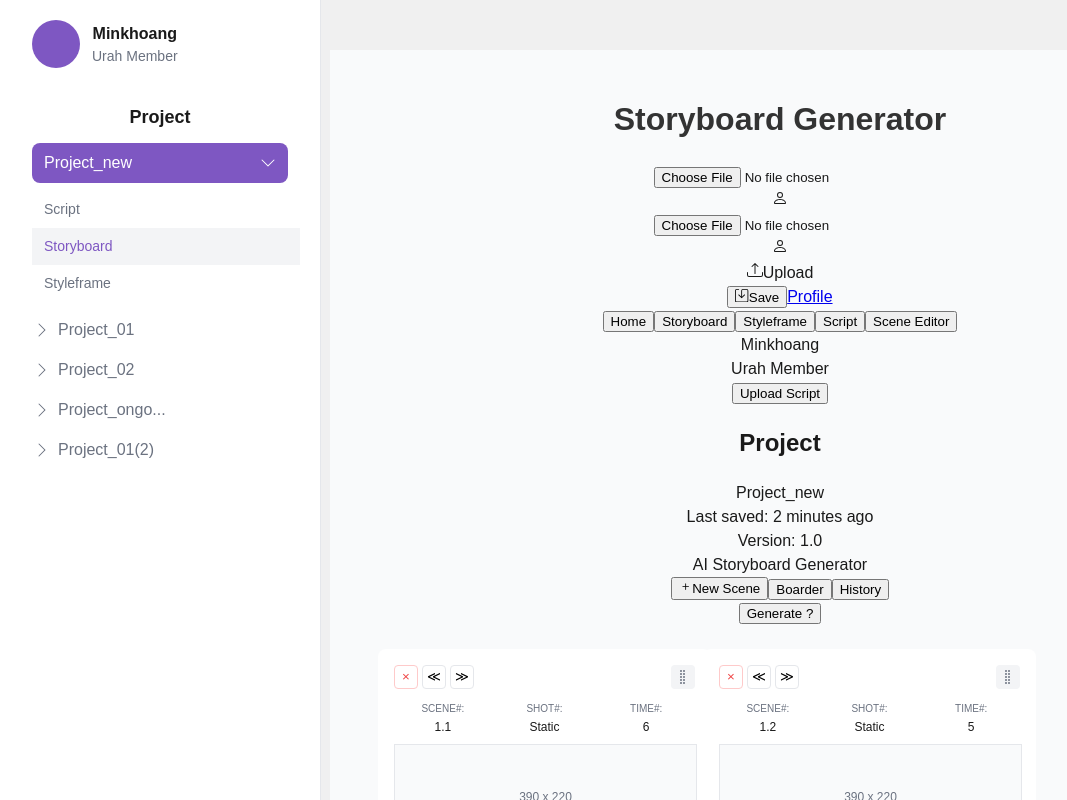
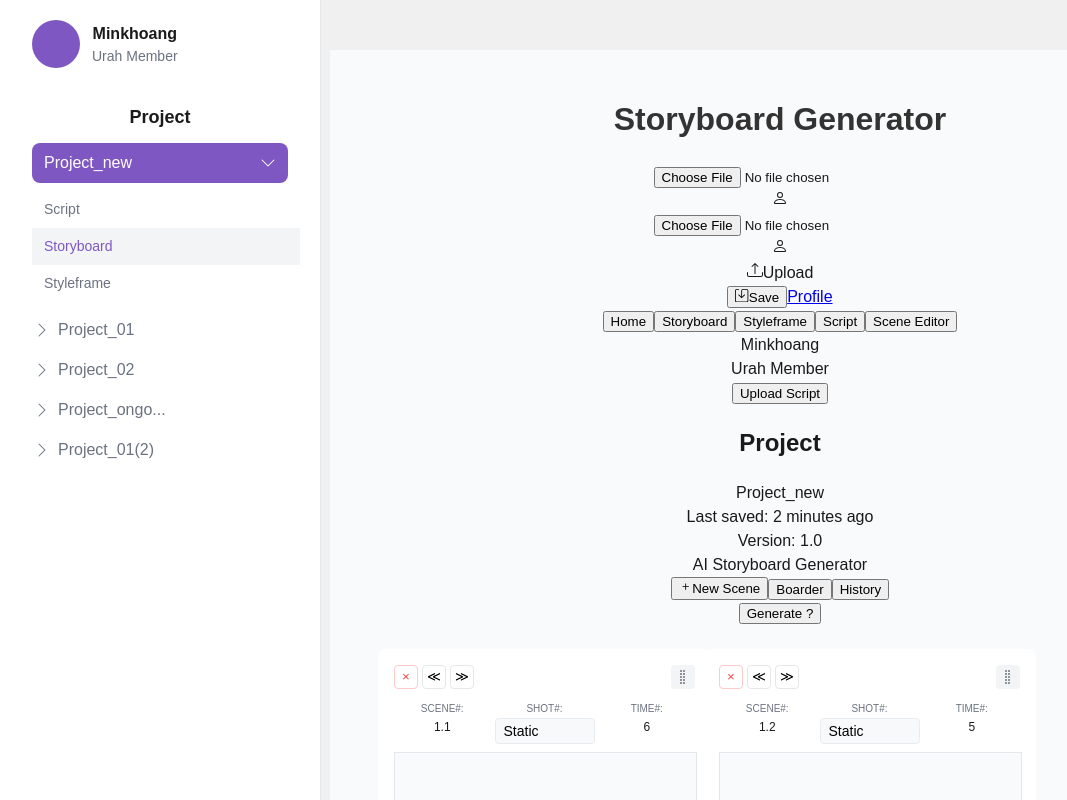
Before and after one commit to quangzz/storyboard, a React (Create React App) app: page /drag-drop in a window 1280 px wide. Shown: the top 800 px of the page, without its empty margins (0-1067 px from the left). Built offline with nearby package versions, Linux system fonts and the light colour scheme.

Commit message:
first commit

```diff
--- a/src/pages/DragDropPage.jsx
+++ b/src/pages/DragDropPage.jsx
@@ -8,6 +8,20 @@ import Header from '../components/Header';
 import '../styles/DragDrop.css';
 
 const Scene = ({ scene, index, onDelete, onEdit, onImageChange, onAudioUpload, onDeleteAudio, editingScene, tempDescription, tempVoiceOver, setTempDescription, setTempVoiceOver, handleSave }) => {
+  const [showShotOptions, setShowShotOptions] = useState(false);
+
+  const shotOptions = [
+    'Static',
+    'Zoom-out ►',
+    'Zoom-in ►',
+    'Zoom-out end'
+  ];
+
+  const handleShotChange = (newShot) => {
+    onEdit(scene.id, 'shot', newShot);
+    setShowShotOptions(false);
+  };
+
   return (
     <div className="scene-card">
       <div className="scene-header">
@@ -31,7 +45,27 @@ const Scene = ({ scene, index, onDelete, onEdit, onImageChange, onAudioUpload, o
         </div>
         <div className="scene-info-item">
           <div className="scene-info-label">SHOT#:</div>
-          <div>{scene.shot}</div>
+          <div className="shot-dropdown-container">
+            <button
+              className="shot-button"
+              onClick={() => setShowShotOptions(!showShotOptions)}
+            >
+              {scene.shot || 'Static'}
+            </button>
+            {showShotOptions && (
+              <div className="shot-options">
+                {shotOptions.map((option) => (
+                  <button
+                    key={option}
+                    className={`shot-option ${scene.shot === option ? 'active' : ''}`}
+                    onClick={() => handleShotChange(option)}
+                  >
+                    {option}
+                  </button>
+                ))}
+              </div>
+            )}
+          </div>
         </div>
         <div className="scene-info-item">
           <div className="scene-info-label">TIME#:</div>
@@ -322,6 +356,17 @@ const DragDropPage = () => {
     setScenes(newScenes);
   };
 
+  const handleShotChange = (sceneId, newShot) => {
+    setScenes(prevScenes =>
+      prevScenes.map(scene =>
+        scene.id === sceneId
+          ? { ...scene, shot: newShot }
+          : scene
+      )
+    );
+    addToHistory('Update Shot', `Changed shot to ${newShot}`);
+  };
+
   return (
     <div className="app-container">
       {/* Sidebar */}
@@ -515,7 +560,19 @@ const DragDropPage = () => {
                               scene={scene}
                               index={index}
                               onDelete={handleDeleteScene}
-                              onEdit={handleEdit}
+                              onEdit={(sceneId, field, value) => {
+                                if (field === 'shot') {
+                                  handleShotChange(sceneId, value);
+                                } else {
+                                  setScenes(prevScenes =>
+                                    prevScenes.map(scene =>
+                                      scene.id === sceneId
+                                        ? { ...scene, [field]: value }
+                                        : scene
+                                    )
+                                  );
+                                }
+                              }}
                               onImageChange={handleImageChange}
                               onAudioUpload={handleAudioUpload}
                               onDeleteAudio={handleDeleteAudio}
--- a/src/styles/DragDrop.css
+++ b/src/styles/DragDrop.css
@@ -444,3 +444,72 @@
   background: #f3f4f6;
   border-color: #d1d5db;
 }
+
+.shot-dropdown-container {
+  position: relative;
+  display: inline-block;
+}
+
+.shot-button {
+  background: #f8f9fa;
+  border: 1px solid #e9ecef;
+  padding: 4px 8px;
+  border-radius: 4px;
+  font-size: 14px;
+  cursor: pointer;
+  min-width: 100px;
+  text-align: left;
+  transition: all 0.2s ease;
+}
+
+.shot-button:hover {
+  background: #e9ecef;
+}
+
+.shot-options {
+  position: absolute;
+  top: 100%;
+  left: 0;
+  z-index: 10;
+  background: white;
+  border: 1px solid #e9ecef;
+  border-radius: 4px;
+  box-shadow: 0 2px 4px rgba(0,0,0,0.1);
+  margin-top: 4px;
+  min-width: 120px;
+  animation: fadeIn 0.2s ease;
+}
+
+.shot-option {
+  display: block;
+  width: 100%;
+  padding: 6px 12px;
+  text-align: left;
+  border: none;
+  background: none;
+  cursor: pointer;
+  font-size: 14px;
+  color: #495057;
+  transition: all 0.2s ease;
+}
+
+.shot-option:hover {
+  background: #f8f9fa;
+  color: #7B61FF;
+}
+
+.shot-option.active {
+  background: #7B61FF;
+  color: white;
+}
+
+@keyframes fadeIn {
+  from {
+    opacity: 0;
+    transform: translateY(-10px);
+  }
+  to {
+    opacity: 1;
+    transform: translateY(0);
+  }
+}
```
